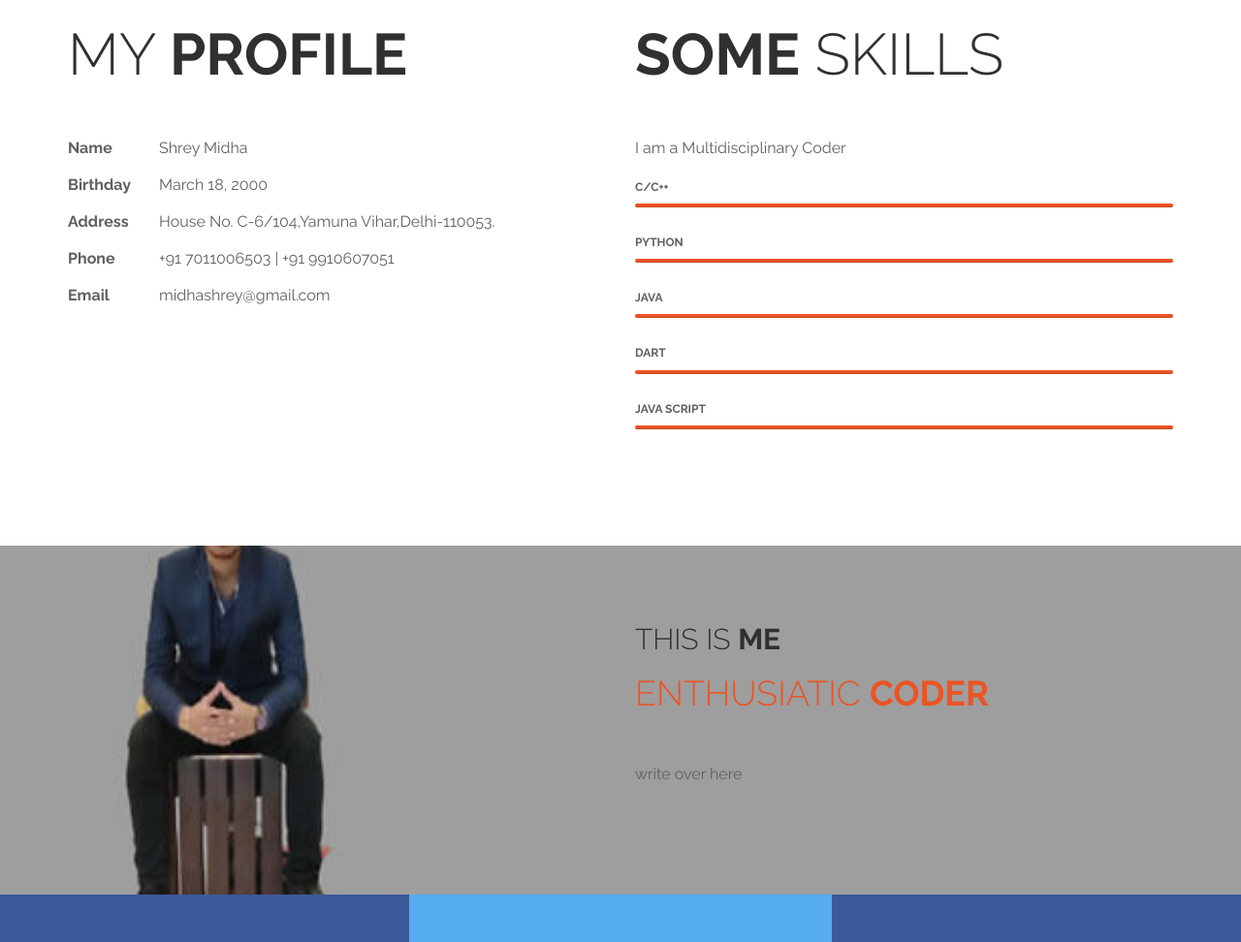
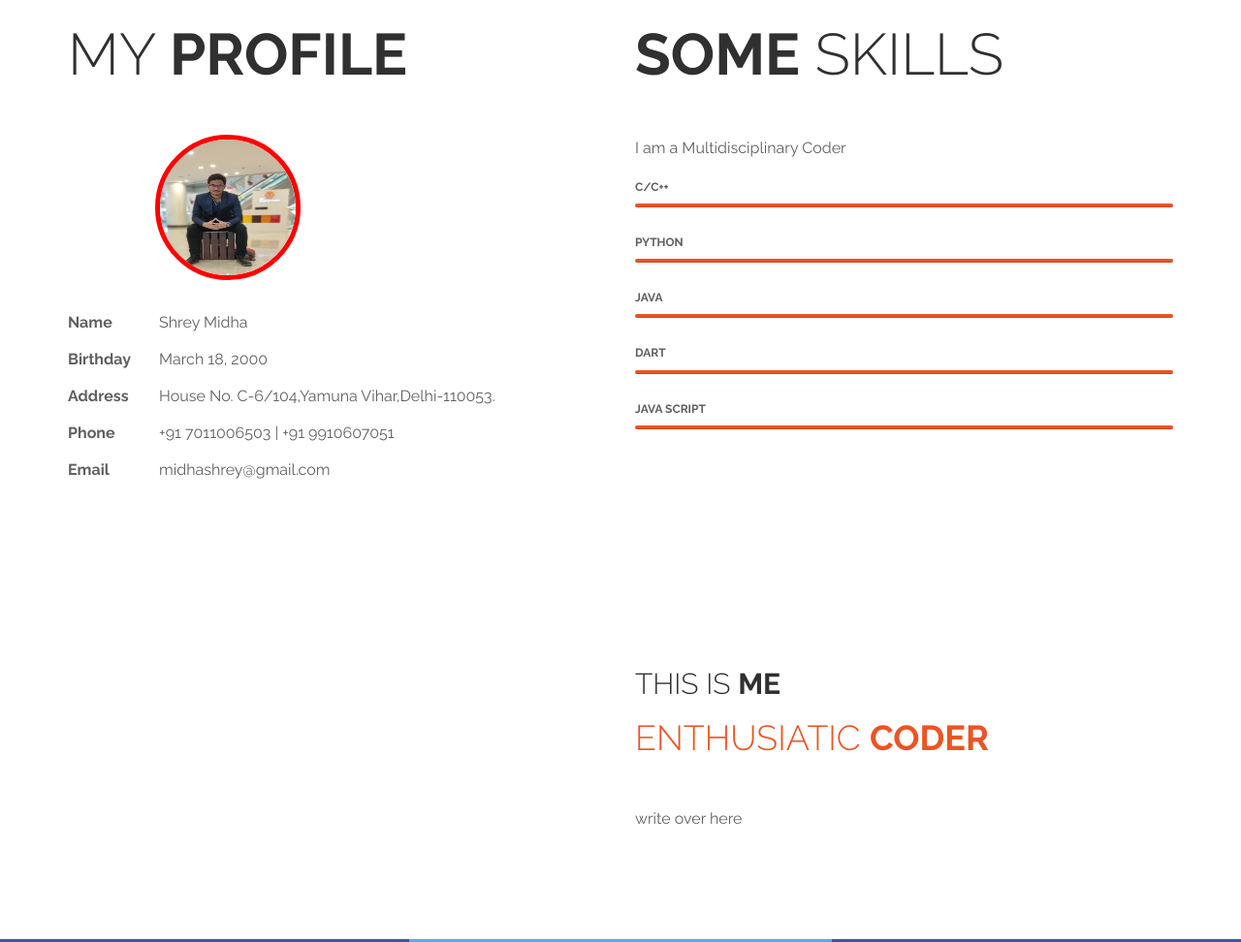
Before and after one commit to MidhaShrey/midhashrey.github.io, a plain HTML site: page index.html in a window 1280 px wide. Shown: the part 2409-3381 px from the top of the page at 97% size. Drawn offline with Linux system fonts and the light colour scheme.

Commit message:
pushing updates

```diff
--- a/css/templatemo-style.css
+++ b/css/templatemo-style.css
@@ -324,7 +324,6 @@ hr {
 
 /* START ABOUT */
 .tm-about {
-  background: url('../images/about-bg.jpg');
   background-size: cover;
   background-attachment: fixed;
   background-position: center center;
@@ -427,3 +426,13 @@ input { height: 50px; }
   .navbar-default .navbar-brand {  padding-top: 2px; }
 }
 /* END MEDIA 360 */
+
+#myPic {
+    width: 15rem;
+    height: 15rem;
+    border-radius: 50%;
+    display: flex;
+    margin-left: 9rem;
+    border: 5px solid rgb(255,0,0);
+    margin-bottom: 3rem;
+}
--- a/index.html
+++ b/index.html
@@ -206,6 +206,7 @@ https://templatemo.com/tm-464-ultra-profile-->
 			<div class="row">
 				<div class="col-md-6 col-sm-6">
 					<h2 class="title">My <strong>Profile</strong></h2>
+						<img src="./images/shrey.jpg" alt="profileImage" id="myPic">
 					<p><span class="tm-info-label">Name</span> Shrey Midha</p>
 					<p><span class="tm-info-label">Birthday</span> March 18, 2000</p>
 					<p><span class="tm-info-label">Address</span> House No. C-6/104,Yamuna Vihar,Delhi-110053.</p>
```
Also changed, not shown: images/about-bg.jpg (deleted), images/shrey.jpg (added).
